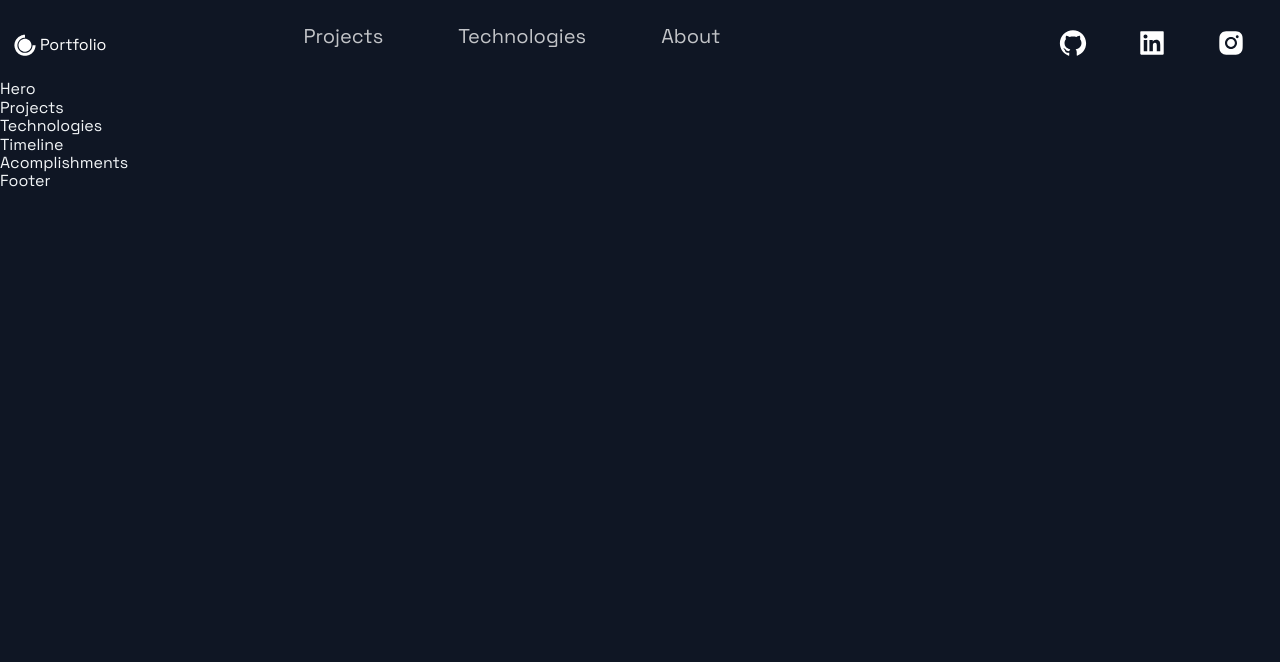
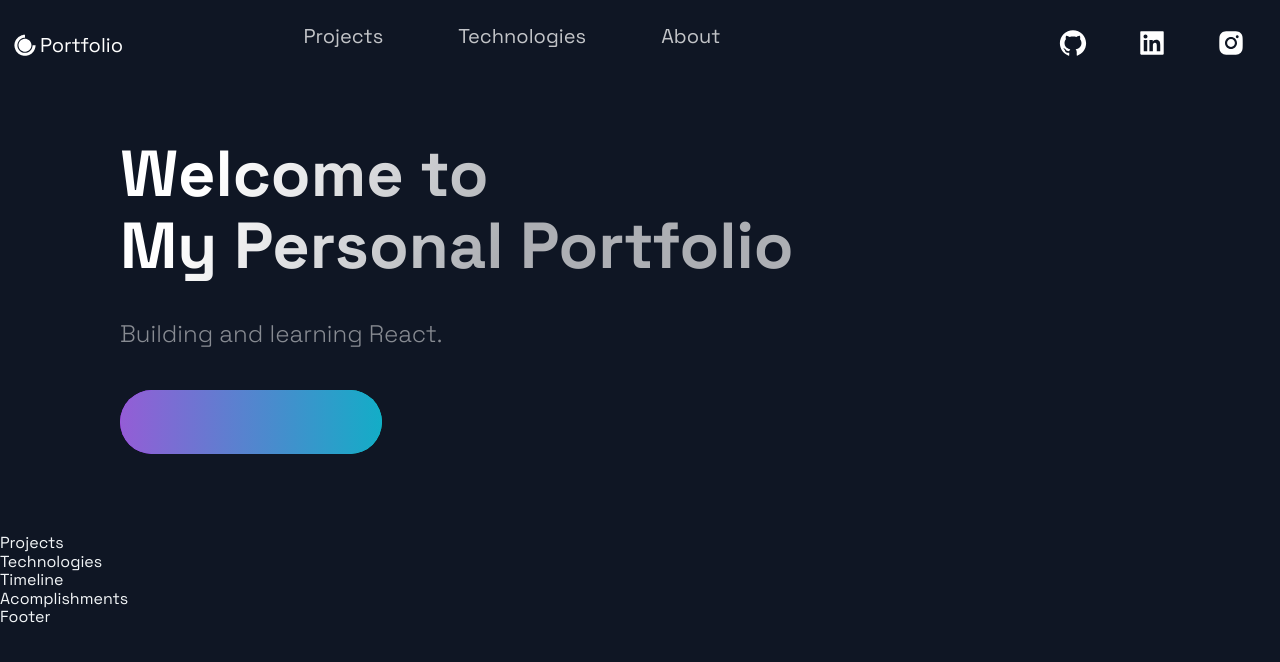
Before and after one commit to lamnguyen124/portfolio_site, a Next.js app: page / in a window 1280 px wide. Shown: the top 662 px of the page. Built offline with nearby package versions, Linux system fonts and the light colour scheme.

Commit message:
modified header and hero sections

```diff
--- a/src/components/Header/Header.js
+++ b/src/components/Header/Header.js
@@ -3,14 +3,14 @@ import React from 'react';
 import {AiFillGithub, AiFillGitlab, AiFillInstagram, AiFillLinkedin} from 'react-icons/ai';
 import { DiCssdeck } from 'react-icons/di';
 
-import { Container, Div1, Div2, Div3, NavLink, SocialIcons } from './HeaderStyles';
+import { Container, Div1, Div2, Div3, NavLink, SocialIcons, Span } from './HeaderStyles';
 
 const Header = () =>  (
     <Container>
         <Div1>
             <Link href="/">
-                <a style={{ display: "flex", alignItems: "center", color: 'white'}}>
-                    <DiCssdeck size="3rem"/><span>Portfolio</span>
+                <a style={{ display: "flex", alignItems: "center", color: 'white', marginBottom: '20;'}}>
+                    <DiCssdeck size="3rem"/><Span>Portfolio</Span>
                 </a>
             </Link>
         </Div1>
--- a/src/components/Header/HeaderStyles.js
+++ b/src/components/Header/HeaderStyles.js
@@ -18,7 +18,7 @@ export const Container = styled.div`
   }
 `;
 export const Span = styled.span`
-font-size = 2;
+font-size: 2rem;
 `;
 
 export const Div1 = styled.div`
--- a/src/components/Hero/Hero.js
+++ b/src/components/Hero/Hero.js
@@ -5,9 +5,20 @@ import Button from '../../styles/GlobalComponents/Button';
 import { LeftSection } from './HeroStyles';
 
 const Hero = (props) => (
-  <div>
-    Hero
-  </div>
+  <Section row nopadding>
+      <LeftSection>
+          <SectionTitle main center>
+              Welcome to <br/>
+              My Personal Portfolio
+          </SectionTitle>
+          <SectionText>
+              Building and learning React.
+          </SectionText>
+          <Button>
+
+          </Button>
+      </LeftSection>
+  </Section>
 );
 
 export default Hero;
```
